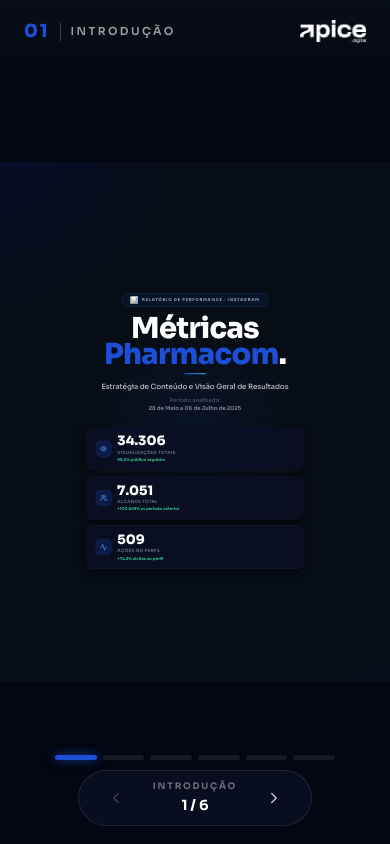
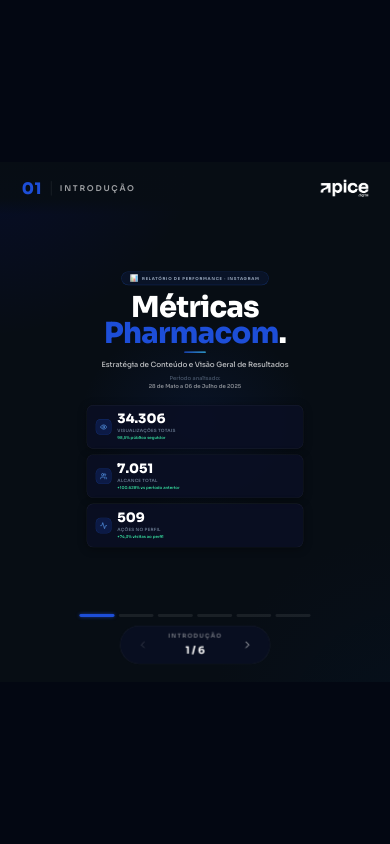
Before and after one commit to limaazpsd/apice-metricas-pharmacom, a React (Vite) app: page / in a window 390 px wide. Built offline with nearby package versions, Linux system fonts and the light colour scheme.

Commit message:
fix: reposicionar Header e Footer proporcionalmente ao canvas 1080x1440 no mobile e aumentar fontes

```diff
--- a/src/App.tsx
+++ b/src/App.tsx
@@ -80,27 +80,8 @@
   return (
     <div style={{ width: '100vw', height: '100vh', overflow: 'hidden', background: '#030712', position: 'relative', fontFamily: "'Sora', sans-serif" }}>
 
-      {/* ── HEADER — fixed at screen level, OUTSIDE the fade wrapper, NEVER flickers ── */}
-      <div
-        style={{
-          position: 'fixed', top: 0, left: 0, right: 0,
-          zIndex: 500,                               // above everything
-          padding: isMobile ? '18px 24px' : '24px 80px',
-          background: 'linear-gradient(to bottom, rgba(7,13,20,1) 0%, rgba(7,13,20,0.92) 70%, transparent 100%)',
-          display: 'flex', justifyContent: 'space-between', alignItems: 'center',
-          pointerEvents: 'none',
-        }}
-      >
-        <div style={{ display: 'flex', alignItems: 'center', gap: isMobile ? 10 : 16 }}>
-          <span style={{ color: '#1d4ed8', fontWeight: 800, fontSize: isMobile ? 18 : 24, letterSpacing: 2 }}>{num}</span>
-          <div style={{ width: 1, height: isMobile ? 18 : 24, background: 'rgba(255,255,255,0.2)' }} />
-          <span style={{ color: 'rgba(255,255,255,0.6)', fontWeight: 600, fontSize: isMobile ? 11 : 14, letterSpacing: '0.22em' }}>{title}</span>
-        </div>
-        <img src="/apice-digital.png" alt="Ápice" style={{ height: isMobile ? 24 : 34, objectFit: 'contain' }} />
-      </div>
-
       {/* ── SLIDE CANVAS — only this wrapper has the opacity transition ── */}
-      <div style={{ width: '100vw', height: '100vh', display: 'flex', alignItems: 'center', justifyContent: 'center' }}>
+      <div style={{ width: '100vw', height: '100vh', display: 'flex', alignItems: 'center', justifyContent: 'center', position: 'absolute', top: 0, left: 0 }}>
         <div
           style={{
             width: scaledW, height: scaledH,
@@ -115,10 +96,33 @@
         </div>
       </div>
 
-      {/* ── FOOTER NAV — fixed at screen level, NEVER flickers ── */}
-      <div style={{ position: 'fixed', bottom: 18, left: '50%', transform: 'translateX(-50%)', zIndex: 500, display: 'flex', flexDirection: 'column', alignItems: 'center', gap: 10 }}>
+      {/* ── HEADER & FOOTER NAV — strictly mapped to canvas dimensions ── */}
+      <div style={{ width: '100vw', height: '100vh', display: 'flex', alignItems: 'center', justifyContent: 'center', position: 'absolute', top: 0, left: 0, pointerEvents: 'none' }}>
+        <div style={{ width: scaledW, height: scaledH, position: 'relative' }}>
+          <div style={{ width: W, height: H, transform: `scale(${scale})`, transformOrigin: 'top left', position: 'absolute', top: 0, left: 0 }}>
+
+            {/* HEADER */}
+            <div
+              style={{
+                position: 'absolute', top: 0, left: 0, right: 0,
+                zIndex: 500,
+                padding: isMobile ? '40px 60px' : '24px 80px',
+                background: 'linear-gradient(to bottom, rgba(7,13,20,1) 0%, rgba(7,13,20,0.92) 70%, transparent 100%)',
+                display: 'flex', justifyContent: 'space-between', alignItems: 'center',
+              }}
+            >
+              <div style={{ display: 'flex', alignItems: 'center', gap: isMobile ? 24 : 16 }}>
+                <span style={{ color: '#1d4ed8', fontWeight: 800, fontSize: isMobile ? 44 : 24, letterSpacing: 2 }}>{num}</span>
+                <div style={{ width: 1, height: isMobile ? 40 : 24, background: 'rgba(255,255,255,0.2)' }} />
+                <span style={{ color: 'rgba(255,255,255,0.6)', fontWeight: 600, fontSize: isMobile ? 22 : 14, letterSpacing: '0.22em' }}>{title}</span>
+              </div>
+              <img src="/apice-digital.png" alt="Ápice" style={{ height: isMobile ? 48 : 34, objectFit: 'contain' }} />
+            </div>
+
+            {/* FOOTER */}
+            <div style={{ position: 'absolute', bottom: isMobile ? 50 : 24, left: '50%', transform: 'translateX(-50%)', zIndex: 500, display: 'flex', flexDirection: 'column', alignItems: 'center', gap: isMobile ? 24 : 12, pointerEvents: 'auto' }}>
               {/* Progress segments */}
-        <div style={{ display: 'flex', gap: 6, width: Math.max(280, 380 * navScale) }}>
+              <div style={{ display: 'flex', gap: isMobile ? 12 : 8, width: isMobile ? 640 : 420 }}>
                 {slides.map((s, i) => (
                   <button
                     key={i}
@@ -127,7 +131,7 @@
                     onMouseLeave={() => setHoveredSlide(null)}
                     title={s.title}
                     style={{
-                flex: 1, height: 5, borderRadius: 999, border: 'none', cursor: 'pointer',
+                      flex: 1, height: isMobile ? 8 : 5, borderRadius: 999, border: 'none', cursor: 'pointer',
                       background: i === current ? '#1d4ed8' : i < current ? 'rgba(255,255,255,0.3)' : 'rgba(255,255,255,0.08)',
                       boxShadow: i === current ? '0 0 10px rgba(29,78,216,0.7)' : 'none',
                       transition: 'all 0.3s ease',
@@ -144,25 +148,29 @@
                 backdropFilter: 'blur(16px)',
                 border: '1px solid rgba(255,255,255,0.1)',
                 borderRadius: 999,
-          padding: `${Math.max(9, 12 * navScale)}px ${Math.max(22, 30 * navScale)}px`,
-          display: 'flex', alignItems: 'center', gap: Math.max(22, 32 * navScale),
+                padding: isMobile ? '16px 40px' : '12px 30px',
+                display: 'flex', alignItems: 'center', gap: isMobile ? 48 : 32,
               }}>
                 <button
                   onClick={prev} disabled={current === 0}
                   style={{ background: 'none', border: 'none', cursor: current === 0 ? 'default' : 'pointer', color: current === 0 ? 'rgba(255,255,255,0.2)' : 'rgba(255,255,255,0.75)', display: 'flex', alignItems: 'center', transition: 'color 0.2s', padding: '4px 6px' }}
                 >
-            <ChevronLeft size={Math.max(18, 22 * navScale)} />
+                  <ChevronLeft size={isMobile ? 32 : 22} />
                 </button>
                 <div style={{ textAlign: 'center', userSelect: 'none' }}>
-            <div style={{ color: 'rgba(255,255,255,0.4)', fontSize: Math.max(9, 11 * navScale), fontWeight: 700, letterSpacing: '0.2em', marginBottom: 2 }}>{title}</div>
-            <div style={{ color: 'white', fontWeight: 700, fontSize: Math.max(14, 18 * navScale) }}>{current + 1} / {slides.length}</div>
+                  <div style={{ color: 'rgba(255,255,255,0.4)', fontSize: isMobile ? 16 : 11, fontWeight: 700, letterSpacing: '0.2em', marginBottom: isMobile ? 6 : 2 }}>{title}</div>
+                  <div style={{ color: 'white', fontWeight: 700, fontSize: isMobile ? 28 : 18 }}>{current + 1} / {slides.length}</div>
                 </div>
                 <button
                   onClick={next} disabled={current === slides.length - 1}
                   style={{ background: 'none', border: 'none', cursor: current === slides.length - 1 ? 'default' : 'pointer', color: current === slides.length - 1 ? 'rgba(255,255,255,0.2)' : 'rgba(255,255,255,0.75)', display: 'flex', alignItems: 'center', transition: 'color 0.2s', padding: '4px 6px' }}
                 >
-            <ChevronRight size={Math.max(18, 22 * navScale)} />
+                  <ChevronRight size={isMobile ? 32 : 22} />
                 </button>
+              </div>
+            </div>
+
+          </div>
         </div>
       </div>
     </div>
--- a/src/components/design.tsx
+++ b/src/components/design.tsx
@@ -14,7 +14,7 @@
 // Shared design constants for all slides
 // Fixed App header is ~70px on screen. At scale 0.55, 130px slide-space → 71.5px screen — just clears the header.
 export const SLIDE_PAD        = { padding: '130px 100px 72px' } as const;
-export const SLIDE_PAD_MOBILE = { padding: '130px 70px 80px'  } as const;
+export const SLIDE_PAD_MOBILE = { padding: '150px 70px 220px'  } as const;
 
 // Mobile image sizes (portrait canvas 1080×1440)
 export const MOBILE_IMG_W = 380;
```
Lines whose indentation alone changed are shown as unchanged.
